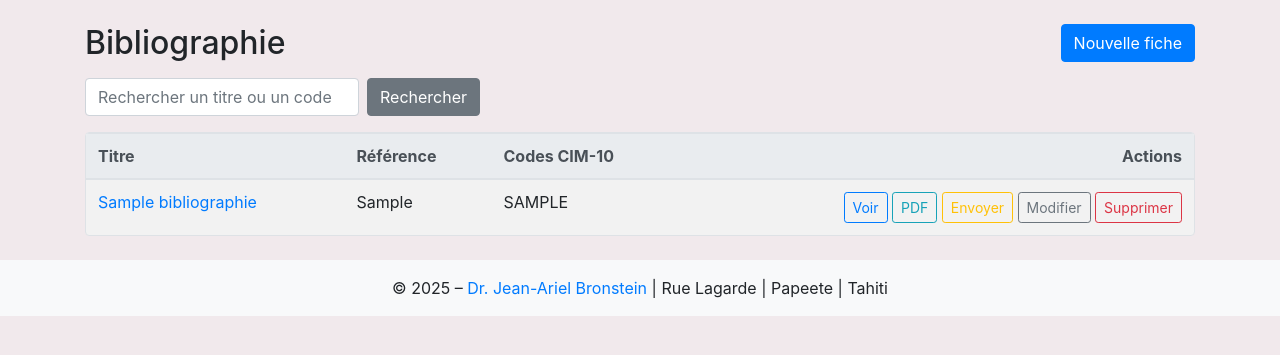
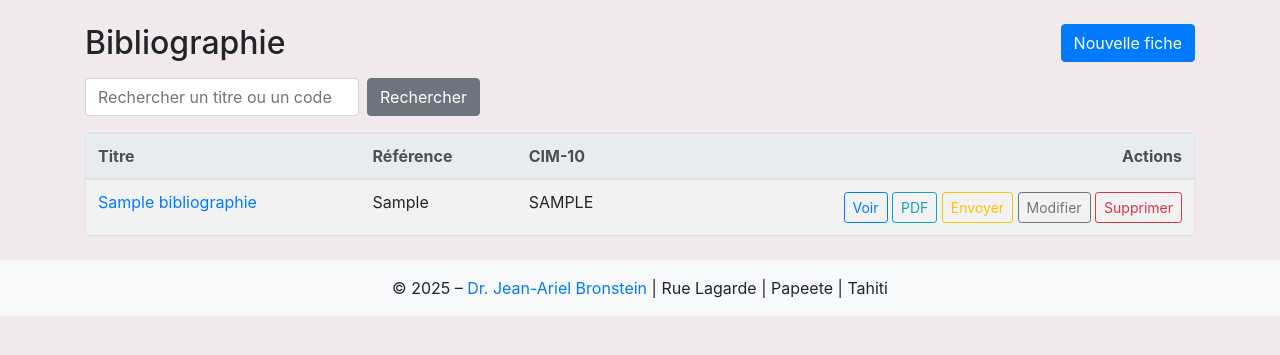
Before and after one commit to bja98713/jabbureau, a Django app: page /facturation/bibliographie/ in a window 1280 px wide. Shown: the part 226-581 px from the top of the page. Run offline with Django 5.2, Linux system fonts and the light colour scheme; a user stored in the database is signed in; tables that the repository leaves empty hold one stand-in row (values such as "Sample post"); some libraries are stand-ins or nearby versions.

Commit message:
Renommer entete CIM-10

```diff
--- a/comptabilite/templates/comptabilite/bibliographie_list.html
+++ b/comptabilite/templates/comptabilite/bibliographie_list.html
@@ -19,7 +19,7 @@
         <tr>
           <th scope="col">Titre</th>
           <th scope="col">Référence</th>
-          <th scope="col">Codes CIM-10</th>
+          <th scope="col">CIM-10</th>
           <th scope="col" class="text-right">Actions</th>
         </tr>
       </thead>
```
